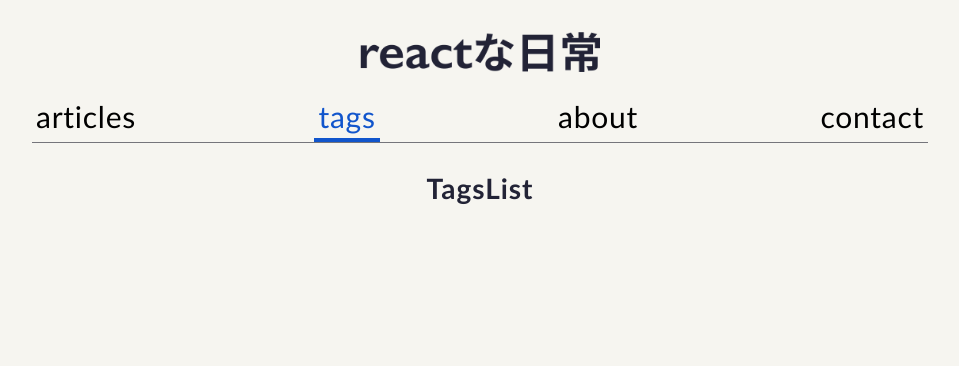
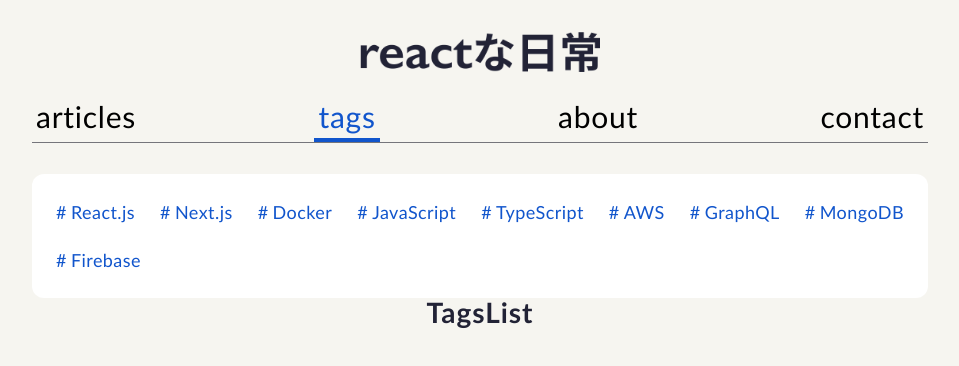
Before and after one commit to fo-ji/reactive-everyday, a Next.js app: page /tags in a window 1280 px wide. Shown: the top 366 px of the page, without its empty margins (160-1119 px from the left). Built offline with nearby package versions, Linux system fonts and the light colour scheme.

Commit message:
add Tags component

```diff
--- a/src/components/Elements/Tag/Tag.tsx
+++ b/src/components/Elements/Tag/Tag.tsx
@@ -1,9 +1,16 @@
 import type { PropsWithChildren } from 'react'
 
-export const Tag: React.FC<PropsWithChildren> = ({ children }) => {
+interface TagProps extends PropsWithChildren {
+  className?: string
+}
+
+export const Tag: React.FC<TagProps> = ({
+  children,
+  className = 'text-lg font-normal tracking-wide text-placeholder'
+}) => {
   return (
-    <div className='text-lg font-normal text-placeholder'>
-      <span>#</span>
+    <div className={className}>
+      <span className='mr-1'>#</span>
       <span>{children}</span>
     </div>
   )
--- /dev/null
+++ b/src/features/tags/components/Tags.tsx
@@ -0,0 +1,26 @@
+import { Link } from '@/components/Elements/Link'
+import { Tag } from '@/components/Elements/Tag'
+
+const TAGS = [
+  'React.js',
+  'Next.js',
+  'Docker',
+  'JavaScript',
+  'TypeScript',
+  'AWS',
+  'GraphQL',
+  'MongoDB',
+  'Firebase'
+]
+
+export const Tags: React.FC = () => {
+  return (
+    <div className='flex flex-wrap justify-between gap-5 rounded-xl bg-white p-6'>
+      {TAGS.map((tag, idx) => (
+        <Link href='/tags' key={idx}>
+          <Tag className='text-lg font-normal tracking-wide text-link'>{tag}</Tag>
+        </Link>
+      ))}
+    </div>
+  )
+}
--- /dev/null
+++ b/src/features/tags/components/index.ts
@@ -0,0 +1 @@
+export * from './Tags'
--- a/src/pages/tags/index.tsx
+++ b/src/pages/tags/index.tsx
@@ -1,7 +1,15 @@
 import { NextPage } from 'next'
 
+import { ContentLayout } from '@/components/Layout'
+import { Tags } from '@/features/tags/components'
+
 const TagsList: NextPage = () => {
-  return <h1>TagsList</h1>
+  return (
+    <ContentLayout>
+      <Tags />
+      <h1>TagsList</h1>
+    </ContentLayout>
+  )
 }
 
 export default TagsList
```
